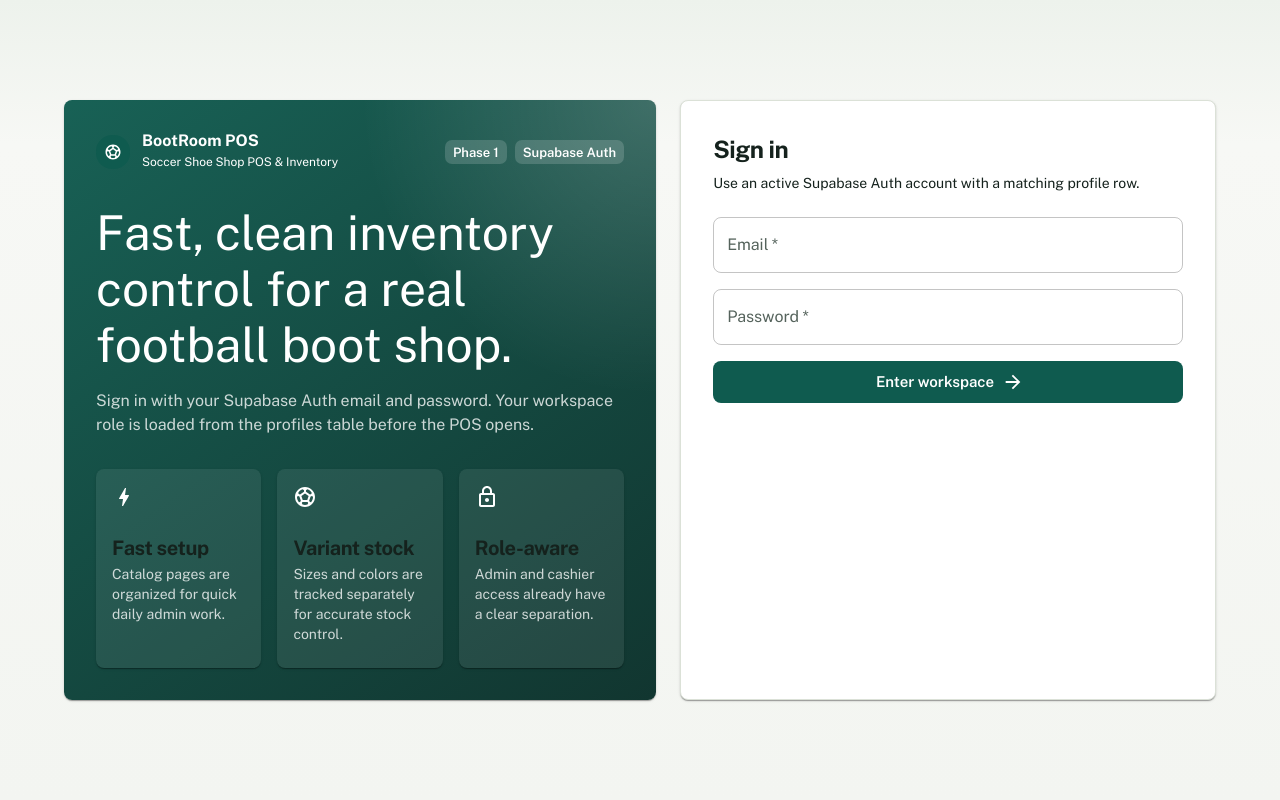
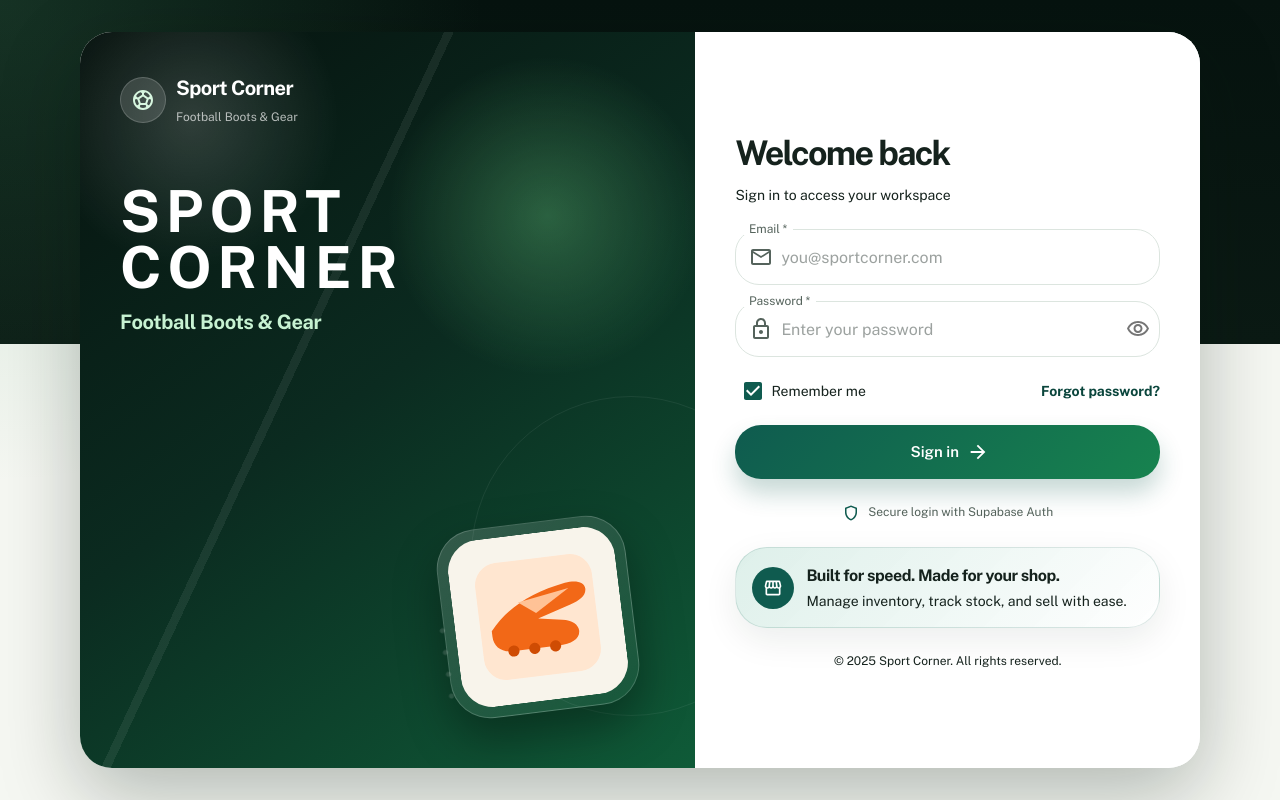
Before and after one commit to sereypremium/inventory-stock-pos, a React (Vite) app: page /login in a window 1280 px wide. Built offline with nearby package versions, Linux system fonts and the light colour scheme; no server answers.

Commit message:
Supabase security + real login roles

```diff
--- a/src/features/auth/LoginPage.tsx
+++ b/src/features/auth/LoginPage.tsx
@@ -1,25 +1,30 @@
 import ArrowForwardOutlinedIcon from '@mui/icons-material/ArrowForwardOutlined';
-import BoltOutlinedIcon from '@mui/icons-material/BoltOutlined';
+import EmailOutlinedIcon from '@mui/icons-material/EmailOutlined';
 import LockOutlinedIcon from '@mui/icons-material/LockOutlined';
+import ShieldOutlinedIcon from '@mui/icons-material/ShieldOutlined';
 import SportsSoccerOutlinedIcon from '@mui/icons-material/SportsSoccerOutlined';
+import StorefrontOutlinedIcon from '@mui/icons-material/StorefrontOutlined';
+import VisibilityOffOutlinedIcon from '@mui/icons-material/VisibilityOffOutlined';
+import VisibilityOutlinedIcon from '@mui/icons-material/VisibilityOutlined';
 import {
   Alert,
   Box,
   Button,
-  Card,
-  CardContent,
-  Chip,
-  Container,
-  Paper,
+  Checkbox,
+  FormControlLabel,
+  IconButton,
+  InputAdornment,
+  Link as MuiLink,
   Stack,
   TextField,
   Typography,
 } from '@mui/material';
 import { useState } from 'react';
 import { useLocation, useNavigate } from 'react-router-dom';
-import { AppLogo } from '../../components/app/AppLogo';
 import { useAuth } from '../../contexts/AuthContext';
 import { isSupabaseConfigured } from '../../lib/supabase';
+
+const heroBootImage = '/product-images/mercurial-vapor-16.svg';
 
 export function LoginPage() {
   const navigate = useNavigate();
@@ -27,6 +32,8 @@ export function LoginPage() {
   const { authError, authStatus, login } = useAuth();
   const [email, setEmail] = useState('');
   const [password, setPassword] = useState('');
+  const [rememberMe, setRememberMe] = useState(true);
+  const [showPassword, setShowPassword] = useState(false);
   const [error, setError] = useState<string | null>(null);
   const [isSubmitting, setIsSubmitting] = useState(false);
 
@@ -55,167 +62,482 @@ export function LoginPage() {
   return (
     <Box
       sx={{
-        alignItems: 'center',
+        background:
+          'radial-gradient(circle at top left, rgba(77, 160, 111, 0.22), transparent 32%), linear-gradient(180deg, #06130f 0%, #0b1a14 43%, #f5f7f2 43%, #f5f7f2 100%)',
         display: 'flex',
-        minHeight: '100vh',
-        py: 6,
+        justifyContent: 'center',
+        minHeight: '100dvh',
+        p: { xs: 0, sm: 2.5, lg: 4 },
       }}
     >
-      <Container maxWidth="lg">
       <Box
         sx={{
-            display: 'grid',
-            gap: 3,
-            gridTemplateColumns: { xs: '1fr', lg: '1.05fr 0.95fr' },
+          backgroundColor: 'common.white',
+          borderRadius: { xs: 0, md: 4 },
+          boxShadow: { md: '0 26px 80px rgba(4, 20, 14, 0.28)' },
+          display: { xs: 'flex', md: 'grid' },
+          flexDirection: 'column',
+          gridTemplateColumns: { md: 'minmax(0, 1fr) minmax(420px, 0.82fr)' },
+          maxWidth: { xs: '100%', md: 1120 },
+          minHeight: { xs: '100dvh', md: 'min(760px, calc(100dvh - 64px))' },
+          overflow: 'hidden',
+          width: '100%',
         }}
       >
-          <Paper
+        <LoginHero />
+        <LoginFormCard
+          authError={authError}
+          authStatus={authStatus}
+          email={email}
+          error={error}
+          isSubmitting={isSubmitting}
+          onEmailChange={(value) => {
+            setEmail(value);
+            setError(null);
+          }}
+          onForgotPassword={() => {
+            setError(
+              'Password resets are managed by Supabase Auth. Ask an admin to send a reset link for your account.',
+            );
+          }}
+          onPasswordChange={(value) => {
+            setPassword(value);
+            setError(null);
+          }}
+          onRememberMeChange={setRememberMe}
+          onShowPasswordChange={() => setShowPassword((current) => !current)}
+          onSubmit={handleSubmit}
+          password={password}
+          rememberMe={rememberMe}
+          showPassword={showPassword}
+        />
+      </Box>
+    </Box>
+  );
+}
+
+function LoginHero() {
+  return (
+    <Box
+      component="section"
       sx={{
         background:
-                'linear-gradient(145deg, rgba(15, 91, 79, 0.96), rgba(8, 46, 40, 0.96))',
-              border: 'none',
+          'radial-gradient(circle at 76% 25%, rgba(104, 205, 129, 0.34), transparent 22%), radial-gradient(circle at 18% 12%, rgba(255, 255, 255, 0.16), transparent 18%), linear-gradient(145deg, #06120e 0%, #0b2b20 48%, #0f5b38 100%)',
         color: 'common.white',
+        minHeight: { xs: 354, sm: 410, md: 'auto' },
         overflow: 'hidden',
-              p: { xs: 3, md: 4 },
+        p: { xs: 2.75, sm: 4, md: 5 },
         position: 'relative',
       }}
     >
       <Box
         sx={{
           background:
-                  'radial-gradient(circle at top right, rgba(255,255,255,0.18), transparent 35%)',
+            'linear-gradient(115deg, transparent 0 38%, rgba(255,255,255,0.08) 38% 39%, transparent 39% 100%)',
           inset: 0,
+          opacity: 0.85,
           pointerEvents: 'none',
           position: 'absolute',
         }}
       />
-            <Stack spacing={4} sx={{ position: 'relative' }}>
+      <Box
+        sx={{
+          border: '1px solid rgba(255,255,255,0.12)',
+          borderRadius: '50%',
+          bottom: { xs: 26, md: 52 },
+          height: { xs: 220, md: 320 },
+          opacity: 0.55,
+          position: 'absolute',
+          right: { xs: -86, sm: -42, md: -96 },
+          width: { xs: 220, md: 320 },
+        }}
+      />
+      <Box
+        sx={{
+          background:
+            'radial-gradient(circle, rgba(255,255,255,0.9) 0 2px, transparent 3px)',
+          backgroundSize: '26px 22px',
+          bottom: { xs: 34, md: 74 },
+          height: 86,
+          opacity: 0.18,
+          position: 'absolute',
+          right: { xs: 20, md: 72 },
+          transform: 'rotate(-8deg)',
+          width: 190,
+        }}
+      />
+
       <Stack
-                direction="row"
-                sx={{ alignItems: 'center', justifyContent: 'space-between' }}
+        spacing={{ xs: 4.5, md: 7 }}
+        sx={{ height: '100%', position: 'relative', zIndex: 1 }}
       >
-                <AppLogo />
-                <Stack direction="row" spacing={1}>
-                  <Chip
-                    label="Phase 1"
-                    size="small"
-                    sx={{ backgroundColor: 'rgba(255,255,255,0.16)', color: 'common.white' }}
-                  />
-                  <Chip
-                    label={isSupabaseConfigured ? 'Supabase Auth' : 'Auth setup required'}
-                    size="small"
-                    sx={{ backgroundColor: 'rgba(255,255,255,0.16)', color: 'common.white' }}
-                  />
-                </Stack>
+        <Stack direction="row" spacing={1.25} sx={{ alignItems: 'center' }}>
+          <Box
+            sx={{
+              alignItems: 'center',
+              backgroundColor: 'rgba(255,255,255,0.14)',
+              border: '1px solid rgba(255,255,255,0.18)',
+              borderRadius: 3,
+              display: 'flex',
+              height: 46,
+              justifyContent: 'center',
+              width: 46,
+            }}
+          >
+            <SportsSoccerOutlinedIcon sx={{ color: '#d7f6df' }} />
+          </Box>
+          <Box>
+            <Typography sx={{ fontWeight: 800, letterSpacing: '-0.03em' }} variant="h6">
+              Sport Corner
+            </Typography>
+            <Typography sx={{ color: 'rgba(255,255,255,0.68)' }} variant="caption">
+              Football Boots & Gear
+            </Typography>
+          </Box>
         </Stack>
 
-              <Box>
-                <Typography sx={{ maxWidth: 560 }} variant="h3">
-                  Fast, clean inventory control for a real football boot shop.
+        <Box sx={{ maxWidth: 430 }}>
+          <Typography
+            sx={{
+              fontSize: { xs: 36, sm: 46, md: 58 },
+              fontWeight: 900,
+              letterSpacing: { xs: '0.08em', md: '0.1em' },
+              lineHeight: 0.96,
+              textTransform: 'uppercase',
+            }}
+          >
+            SPORT
+            <br />
+            CORNER
           </Typography>
           <Typography
-                  sx={{ color: 'rgba(255,255,255,0.78)', maxWidth: 560, mt: 2 }}
-                  variant="body1"
+            sx={{
+              color: '#c7f2d2',
+              fontSize: { xs: 17, md: 20 },
+              fontWeight: 700,
+              letterSpacing: '-0.02em',
+              mt: 1.5,
+            }}
           >
-                  Sign in with your Supabase Auth email and password. Your workspace role is loaded
-                  from the profiles table before the POS opens.
+            Football Boots & Gear
           </Typography>
         </Box>
+      </Stack>
 
       <Box
         sx={{
-                  display: 'grid',
-                  gap: 2,
-                  gridTemplateColumns: { xs: '1fr', sm: 'repeat(3, 1fr)' },
+          background: 'linear-gradient(145deg, rgba(255,255,255,0.16), rgba(255,255,255,0.04))',
+          border: '1px solid rgba(255,255,255,0.18)',
+          borderRadius: 5,
+          bottom: { xs: 22, sm: 28, md: 56 },
+          boxShadow: '0 22px 46px rgba(0, 0, 0, 0.34)',
+          p: { xs: 1, md: 1.3 },
+          position: 'absolute',
+          right: { xs: 24, sm: 44, md: 62 },
+          transform: 'rotate(-7deg)',
+          width: { xs: 130, sm: 156, md: 190 },
+          zIndex: 2,
         }}
       >
-                <Card sx={{ backgroundColor: 'rgba(255,255,255,0.08)', border: 'none' }}>
-                  <CardContent>
-                    <BoltOutlinedIcon sx={{ color: 'common.white' }} />
-                    <Typography color="common.white" sx={{ mt: 2 }} variant="h6">
-                      Fast setup
+        <Box
+          alt="Football boot visual"
+          component="img"
+          src={heroBootImage}
+          sx={{
+            borderRadius: 4,
+            display: 'block',
+            filter: 'saturate(1.08)',
+            width: '100%',
+          }}
+        />
+      </Box>
+    </Box>
+  );
+}
+
+function LoginFormCard({
+  authError,
+  authStatus,
+  email,
+  error,
+  isSubmitting,
+  onEmailChange,
+  onForgotPassword,
+  onPasswordChange,
+  onRememberMeChange,
+  onShowPasswordChange,
+  onSubmit,
+  password,
+  rememberMe,
+  showPassword,
+}: {
+  authError: string | null;
+  authStatus: string;
+  email: string;
+  error: string | null;
+  isSubmitting: boolean;
+  onEmailChange: (value: string) => void;
+  onForgotPassword: () => void;
+  onPasswordChange: (value: string) => void;
+  onRememberMeChange: (value: boolean) => void;
+  onShowPasswordChange: () => void;
+  onSubmit: (event: React.FormEvent<HTMLFormElement>) => void;
+  password: string;
+  rememberMe: boolean;
+  showPassword: boolean;
+}) {
+  const isBusy = isSubmitting || authStatus === 'loading';
+
+  return (
+    <Box
+      component="section"
+      sx={{
+        backgroundColor: 'common.white',
+        borderTopLeftRadius: { xs: 34, md: 0 },
+        borderTopRightRadius: { xs: 34, md: 0 },
+        boxShadow: { xs: '0 -18px 44px rgba(3, 19, 13, 0.18)', md: 'none' },
+        display: 'flex',
+        flex: 1,
+        mt: { xs: -34, md: 0 },
+        p: { xs: 2.75, sm: 4, md: 5 },
+        position: 'relative',
+        zIndex: 3,
+      }}
+    >
+      <Stack
+        spacing={{ xs: 2.75, md: 3 }}
+        sx={{
+          justifyContent: 'center',
+          maxWidth: 430,
+          mx: 'auto',
+          width: '100%',
+        }}
+      >
+        <Box>
+          <Typography
+            sx={{
+              color: 'text.primary',
+              fontSize: { xs: 30, md: 34 },
+              fontWeight: 850,
+              letterSpacing: '-0.05em',
+            }}
+          >
+            Welcome back
           </Typography>
-                    <Typography sx={{ color: 'rgba(255,255,255,0.78)' }} variant="body2">
-                      Catalog pages are organized for quick daily admin work.
-                    </Typography>
-                  </CardContent>
-                </Card>
-                <Card sx={{ backgroundColor: 'rgba(255,255,255,0.08)', border: 'none' }}>
-                  <CardContent>
-                    <SportsSoccerOutlinedIcon sx={{ color: 'common.white' }} />
-                    <Typography color="common.white" sx={{ mt: 2 }} variant="h6">
-                      Variant stock
-                    </Typography>
-                    <Typography sx={{ color: 'rgba(255,255,255,0.78)' }} variant="body2">
-                      Sizes and colors are tracked separately for accurate stock control.
-                    </Typography>
-                  </CardContent>
-                </Card>
-                <Card sx={{ backgroundColor: 'rgba(255,255,255,0.08)', border: 'none' }}>
-                  <CardContent>
-                    <LockOutlinedIcon sx={{ color: 'common.white' }} />
-                    <Typography color="common.white" sx={{ mt: 2 }} variant="h6">
-                      Role-aware
-                    </Typography>
-                    <Typography sx={{ color: 'rgba(255,255,255,0.78)' }} variant="body2">
-                      Admin and cashier access already have a clear separation.
-                    </Typography>
-                  </CardContent>
-                </Card>
-              </Box>
-            </Stack>
-          </Paper>
-
-          <Paper sx={{ p: { xs: 3, md: 4 } }}>
-            <Stack spacing={3}>
-              <Box>
-                <Typography variant="h5">Sign in</Typography>
-                <Typography color="text.secondary" sx={{ mt: 1 }} variant="body2">
-                  Use an active Supabase Auth account with a matching profile row.
+          <Typography color="text.secondary" sx={{ mt: 0.75 }} variant="body2">
+            Sign in to access your workspace
           </Typography>
         </Box>
 
         {(error || authError) && <Alert severity="error">{error ?? authError}</Alert>}
         {!isSupabaseConfigured && (
           <Alert severity="warning">
-                  Supabase Auth is required for production sign-in. Add the Vite Supabase URL and
-                  anon key environment variables, then create Auth users and profiles in Supabase.
+            Supabase Auth is required for production sign-in. Add the Vite Supabase URL and anon
+            key environment variables, then create Auth users and profiles in Supabase.
           </Alert>
         )}
 
-              <Box component="form" onSubmit={handleSubmit}>
+        <Box component="form" onSubmit={onSubmit}>
           <Stack spacing={2}>
             <TextField
+              autoComplete="email"
+              fullWidth
               label="Email"
-                    onChange={(event) => setEmail(event.target.value)}
+              onChange={(event) => onEmailChange(event.target.value)}
+              placeholder="you@sportcorner.com"
               required
               type="email"
               value={email}
+              slotProps={{
+                input: {
+                  startAdornment: (
+                    <InputAdornment position="start">
+                      <EmailOutlinedIcon sx={{ color: 'text.secondary' }} />
+                    </InputAdornment>
+                  ),
+                },
+              }}
+              sx={fieldSx}
             />
             <TextField
+              autoComplete="current-password"
+              fullWidth
               label="Password"
-                    onChange={(event) => setPassword(event.target.value)}
+              onChange={(event) => onPasswordChange(event.target.value)}
+              placeholder="Enter your password"
               required
-                    type="password"
+              type={showPassword ? 'text' : 'password'}
               value={password}
+              slotProps={{
+                input: {
+                  startAdornment: (
+                    <InputAdornment position="start">
+                      <LockOutlinedIcon sx={{ color: 'text.secondary' }} />
+                    </InputAdornment>
+                  ),
+                  endAdornment: (
+                    <InputAdornment position="end">
+                      <IconButton
+                        aria-label={showPassword ? 'Hide password' : 'Show password'}
+                        edge="end"
+                        onClick={onShowPasswordChange}
+                        onMouseDown={(event) => event.preventDefault()}
+                      >
+                        {showPassword ? <VisibilityOffOutlinedIcon /> : <VisibilityOutlinedIcon />}
+                      </IconButton>
+                    </InputAdornment>
+                  ),
+                },
+              }}
+              sx={fieldSx}
             />
+
+            <Stack
+              direction="row"
+              sx={{
+                alignItems: 'center',
+                justifyContent: 'space-between',
+                mt: -0.5,
+              }}
+            >
+              <FormControlLabel
+                control={
+                  <Checkbox
+                    checked={rememberMe}
+                    onChange={(event) => onRememberMeChange(event.target.checked)}
+                    sx={{
+                      color: '#9ba8a1',
+                      p: 0.75,
+                      '&.Mui-checked': { color: 'primary.main' },
+                    }}
+                  />
+                }
+                label={
+                  <Typography color="text.secondary" variant="body2">
+                    Remember me
+                  </Typography>
+                }
+                sx={{ m: 0 }}
+              />
+              <MuiLink
+                component="button"
+                onClick={onForgotPassword}
+                sx={{
+                  color: 'primary.dark',
+                  fontSize: 14,
+                  fontWeight: 700,
+                  textDecoration: 'none',
+                }}
+                type="button"
+              >
+                Forgot password?
+              </MuiLink>
+            </Stack>
+
             <Button
-                    disabled={!isSupabaseConfigured || isSubmitting || authStatus === 'loading'}
+              disabled={!isSupabaseConfigured || isBusy}
               endIcon={<ArrowForwardOutlinedIcon />}
               size="large"
+              sx={{
+                background: 'linear-gradient(135deg, #0f5b4f, #17834f)',
+                borderRadius: 3.25,
+                boxShadow: '0 14px 24px rgba(15, 91, 79, 0.24)',
+                minHeight: 54,
+                mt: 0.5,
+                '&:hover': {
+                  background: 'linear-gradient(135deg, #0a453c, #126f43)',
+                  boxShadow: '0 16px 28px rgba(15, 91, 79, 0.28)',
+                },
+              }}
               type="submit"
               variant="contained"
             >
-                    {isSubmitting || authStatus === 'loading'
-                      ? 'Checking access...'
-                      : 'Enter workspace'}
+              {isBusy ? 'Checking access...' : 'Sign in'}
             </Button>
           </Stack>
         </Box>
+
+        <Stack
+          direction="row"
+          spacing={1}
+          sx={{
+            alignItems: 'center',
+            color: 'text.secondary',
+            justifyContent: 'center',
+          }}
+        >
+          <ShieldOutlinedIcon sx={{ color: 'primary.main', fontSize: 18 }} />
+          <Typography variant="caption">Secure login with Supabase Auth</Typography>
         </Stack>
-          </Paper>
-        </Box>
-      </Container>
+
+        <LoginFeatureCard />
+
+        <Typography
+          color="text.secondary"
+          sx={{ fontSize: 12, textAlign: 'center' }}
+          variant="caption"
+        >
+          © 2025 Sport Corner. All rights reserved.
+        </Typography>
+      </Stack>
     </Box>
   );
 }
+
+function LoginFeatureCard() {
+  return (
+    <Box
+      sx={{
+        background:
+          'linear-gradient(135deg, rgba(220, 239, 233, 0.96), rgba(255, 255, 255, 0.92))',
+        border: '1px solid rgba(15, 91, 79, 0.14)',
+        borderRadius: 4,
+        boxShadow: '0 12px 34px rgba(18, 44, 31, 0.08)',
+        p: 2,
+      }}
+    >
+      <Stack direction="row" spacing={1.5} sx={{ alignItems: 'center' }}>
+        <Box
+          sx={{
+            alignItems: 'center',
+            backgroundColor: 'primary.main',
+            borderRadius: 3,
+            color: 'common.white',
+            display: 'flex',
+            flexShrink: 0,
+            height: 42,
+            justifyContent: 'center',
+            width: 42,
+          }}
+        >
+          <StorefrontOutlinedIcon fontSize="small" />
+        </Box>
+        <Box>
+          <Typography sx={{ fontWeight: 800, letterSpacing: '-0.03em' }} variant="body1">
+            Built for speed. Made for your shop.
+          </Typography>
+          <Typography color="text.secondary" sx={{ mt: 0.35 }} variant="body2">
+            Manage inventory, track stock, and sell with ease.
+          </Typography>
+        </Box>
+      </Stack>
+    </Box>
+  );
+}
+
+const fieldSx = {
+  '& .MuiOutlinedInput-root': {
+    borderRadius: 3,
+    minHeight: 56,
+    '& fieldset': {
+      borderColor: '#dce5df',
+    },
+    '&:hover fieldset': {
+      borderColor: '#9fb8aa',
+    },
+    '&.Mui-focused fieldset': {
+      borderColor: '#0f5b4f',
+      borderWidth: 1.5,
+    },
+  },
+};
```
Lines whose indentation alone changed are shown as unchanged.
